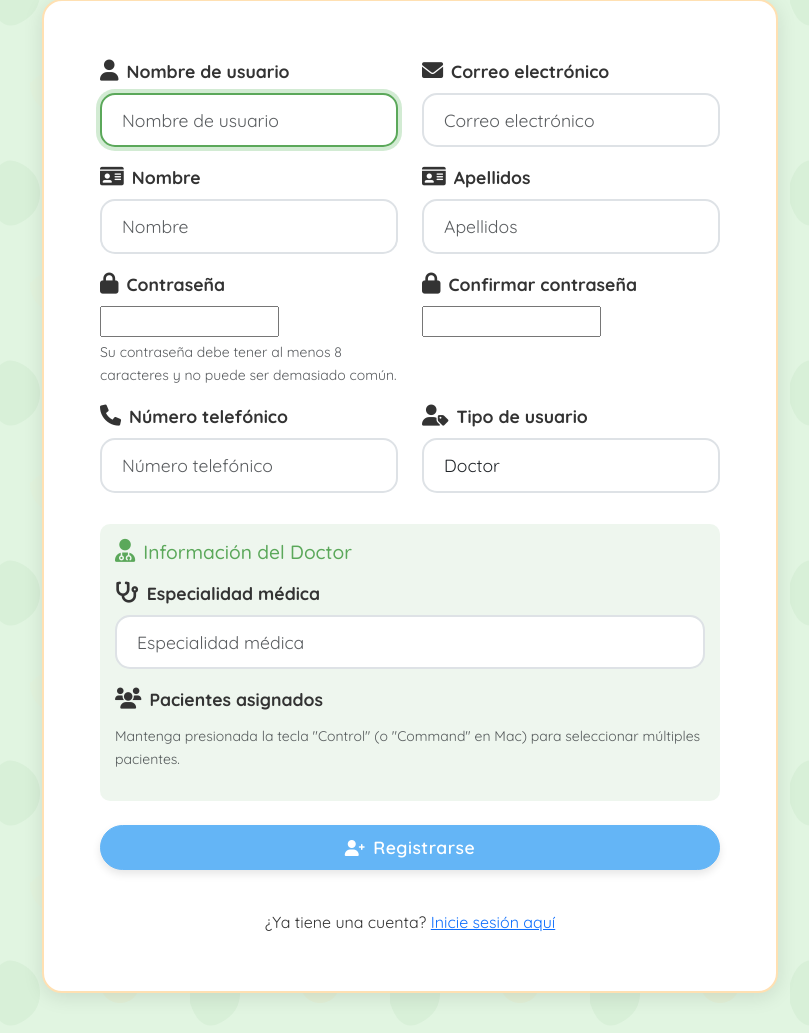
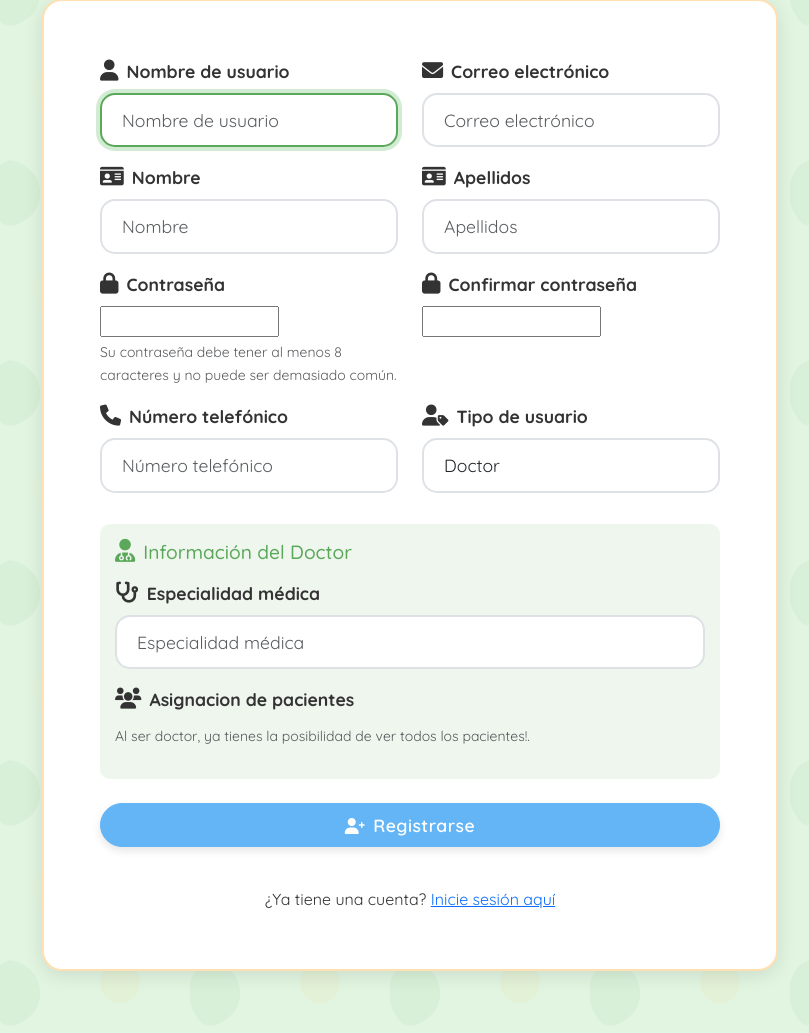
Before and after one commit to je-lopezu1/hogarAbuelos, a Django app: page /auth/signup/ in a window 1280 px wide. Shown: the part 267-1300 px from the top of the page, without its empty margins (230-1039 px from the left). Run offline with Django 5.2, Linux system fonts and the light colour scheme; data comes from the database, SQL or seed files in the repository; some libraries are stand-ins or nearby versions.

Commit message:
Modificacion label

```diff
--- a/app/authentication/templates/authentication/signup.html
+++ b/app/authentication/templates/authentication/signup.html
@@ -171,11 +171,11 @@
 
                             <div class="col-md-12 mb-3">
                                 <label for="{{ form.patients.id_for_label }}" class="form-label fw-bold">
-                                    <i class="fas fa-users me-2"></i>Pacientes asignados
+                                    <i class="fas fa-users me-2"></i>Asignacion de pacientes
                                 </label>
                                 {{ form.patients }}
                                 <div class="form-text">
-                                    Mantenga presionada la tecla "Control" (o "Command" en Mac) para seleccionar múltiples pacientes.
+                                    Al ser doctor, ya tienes la posibilidad de ver todos los pacientes!.
                                 </div>
                                 {% if form.patients.errors %}
                                     <div class="invalid-feedback d-block">
```
